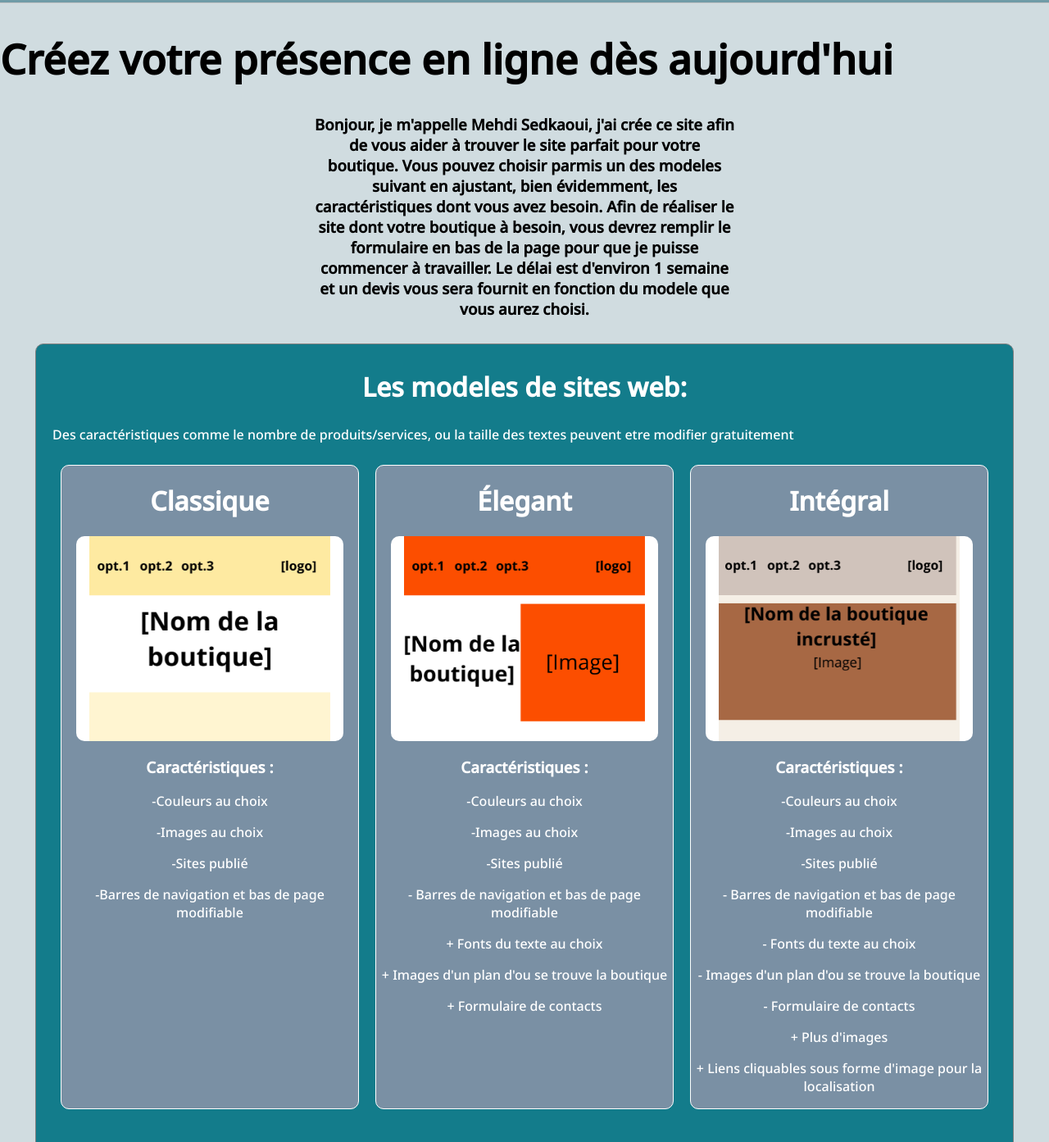
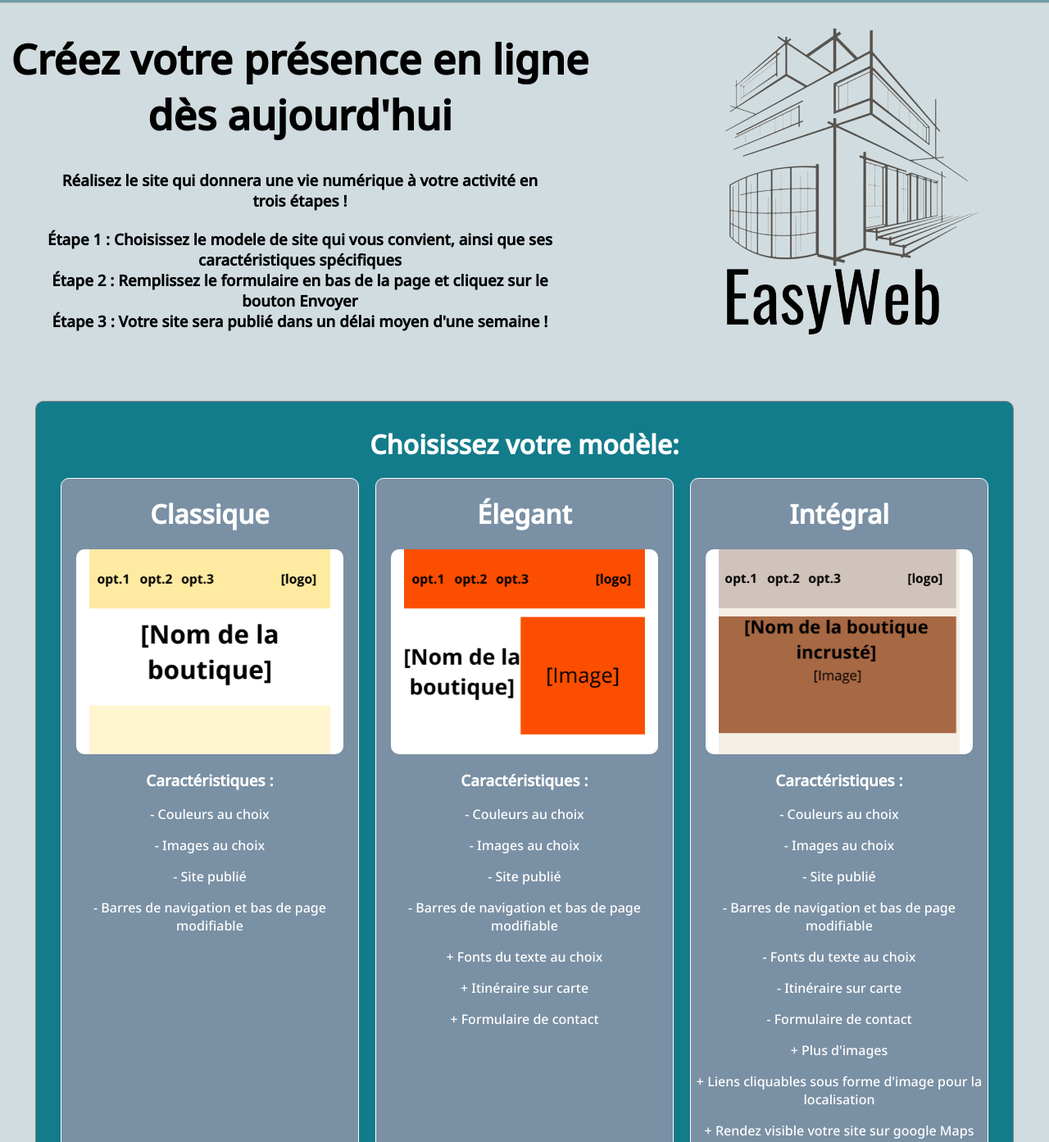
Before and after one commit to Votreboutique/main, a website: page index.html in a window 1280 px wide. Shown: the part 79-1472 px from the top of the page at 82% size. Drawn offline with Linux system fonts and the light colour scheme; a web font is replaced by a local one.

Commit message:
Add files via upload

```diff
--- a/index.html
+++ b/index.html
@@ -4,7 +4,7 @@
     <meta charset="UTF-8">
     <meta http-equiv="X-UA-Compatible" content="IE=edge">
     <meta name="viewport" content="width=device-width, initial-scale=1.0">
-    <title>VotreBoutique</title>
+    <title>EasyWeb</title>
     <link rel="stylesheet" href="style.css">
 </head>
 <body>
@@ -16,13 +16,19 @@
         </div>
     </nav>
     <div class="header" id="header">
+        <div class="header2">
         <h1>Créez votre présence en ligne dès aujourd'hui</h1>
-        <h3>Bonjour, je m'appelle Mehdi Sedkaoui, j'ai crée ce site afin de vous aider à trouver le site parfait pour votre boutique. Vous pouvez choisir parmis un des modeles suivant en ajustant, bien évidemment, les caractéristiques dont vous avez besoin. Afin de réaliser le site dont votre boutique à besoin, vous devrez remplir le formulaire en bas de la page pour que je puisse commencer à travailler. Le délai est d'environ 1 semaine et un devis vous sera fournit en fonction du modele que vous aurez choisi.</h3>
+        <h3>Réalisez le site qui donnera une vie numérique à votre activité en trois étapes !</h3>
+        <br>
+        <h3>Étape 1 : Choisissez le modele de site qui vous convient, ainsi que ses caractéristiques spécifiques</h3>
+        <h3>Étape 2 : Remplissez le formulaire en bas de la page et cliquez sur le bouton Envoyer</h3>
+        <h3>Étape 3 : Votre site sera publié dans un délai moyen d'une semaine !</h3>
+    </div>
+    <img src="logo.png" alt="">
     </div>
 
     <div class="sampleContainer" id="modeles">
-        <h1 class="h1">Les modeles de sites web:</h1>
-        <p>Des caractéristiques comme le nombre de produits/services, ou la taille des textes peuvent etre modifier gratuitement</p>
+        <h1 class="h1">Choisissez votre modèle:</h1>
         <div class="sampleMain">
         <div class="sample">
             <h1>Classique</h1>
@@ -30,10 +36,10 @@
                 <img src="siteUn.png" alt="">
             </div>
             <h3>Caractéristiques : </h3>
-            <p>-Couleurs au choix</p>
-            <p>-Images au choix</p>
-            <p>-Sites publié</p>
-            <p>-Barres de navigation et bas de page modifiable</p>
+            <p>- Couleurs au choix</p>
+            <p>- Images au choix</p>
+            <p>- Site publié</p>
+            <p>- Barres de navigation et bas de page modifiable</p>
 
         </div>
         <div class="sample">
@@ -42,13 +48,13 @@
                 <img src="siteDeux.png" alt="">
             </div>
             <h3>Caractéristiques : </h3>
-            <p>-Couleurs au choix</p>
-            <p>-Images au choix</p>
-            <p>-Sites publié</p>
+            <p>- Couleurs au choix</p>
+            <p>- Images au choix</p>
+            <p>- Site publié</p>
             <p>- Barres de navigation et bas de page modifiable</p>
             <p>+ Fonts du texte au choix</p>
-            <p>+ Images d'un plan d'ou se trouve la boutique</p>
-            <p>+ Formulaire de contacts</p>
+            <p>+ Itinéraire sur carte</p>
+            <p>+ Formulaire de contact</p>
         </div>
         <div class="sample">
             <h1>Intégral</h1>
@@ -56,15 +62,16 @@
                 <img src="siteTrois.png" alt="">
             </div>
             <h3>Caractéristiques : </h3>
-            <p>-Couleurs au choix</p>
-            <p>-Images au choix</p>
-            <p>-Sites publié</p>
+            <p>- Couleurs au choix</p>
+            <p>- Images au choix</p>
+            <p>- Site publié</p>
             <p>- Barres de navigation et bas de page modifiable</p>
             <p>- Fonts du texte au choix</p>
-            <p>- Images d'un plan d'ou se trouve la boutique</p>
-            <p>- Formulaire de contacts</p>
+            <p>- Itinéraire sur carte</p>
+            <p>- Formulaire de contact</p>
             <p>+ Plus d'images</p>
             <p>+ Liens cliquables sous forme d'image pour la localisation</p>
+            <p>+ Rendez visible votre site sur google Maps</p>
         </div>
     </div>
         <div class="sample Ex">
@@ -74,14 +81,14 @@
             </div>
         </div>
     </div>
-    <div class="autreSpec">
+    <!-- <div class="autreSpec">
         <h1>Options Supplémentaires :</h1>
-        <p>-Revendication de votre boutique sur google Maps pour que les utilisateur qui cherchent un mot en rapport avec votre boutique puisse accéder à votre site web en cliquant sur la boutique</p>
-    </div>
+        <p>-Rendez visible votre site sur google Maps</p>
+    </div>  -->
 
     <div class="form" id="form">
         <h3>Remplissez ce formulaire pour que je commence à créer votre site</h3>
-        <input type="text" id="name" placeholder="Votre prénom et nom de famille">
+        <input type="text" id="name" placeholder="Votre nom et prénom">
         <input type="email" id="email" placeholder="Votre mail">
         <input type="text" id="shopName" placeholder="Le nom de votre boutique">
         <input type="text" id="modele" placeholder="Le modele que vous avez choisi">
--- a/style.css
+++ b/style.css
@@ -41,6 +41,11 @@ nav {
 
 .header h1 {
     font-size:50px;
+}
+.header {
+    text-align: center;
+    justify-content: center;
+    display: flex;
 }
 .sampleContainer {
     width:90%;
@@ -93,7 +98,7 @@ nav {
 }
 .Ex {
     margin: 30px auto;
-    width: 50%;
+    width: 75%;
     height: 500px;
 }
 .Ex .box {
@@ -124,11 +129,13 @@ nav {
     color: white;
 }
 .form input {
+    margin: 0 auto;
     margin-bottom: 10px;
     font-size: 20px;
     border-radius: 10px;
     border: none;
     padding: 5px;
+    width: 70%;
 }
 .form textarea {
     border-radius: 10px;
@@ -167,6 +174,10 @@ nav {
     border-radius: 10px;
     margin: 20px auto;
 }
+.navlinks-container img{
+    width: 250px;
+    height: 200px;
+}
 
 .autreSpec h1{
     color: white;
@@ -177,7 +188,7 @@ nav {
 }
 
 .header h3 {
-    width: 40%;
+    width: 85%;
     text-align: center;
     margin: 0 auto;
 }
```
Also changed, not shown: home.jpg (added), immeuble.jpg (added), logo.png (added), siteEx.png.
